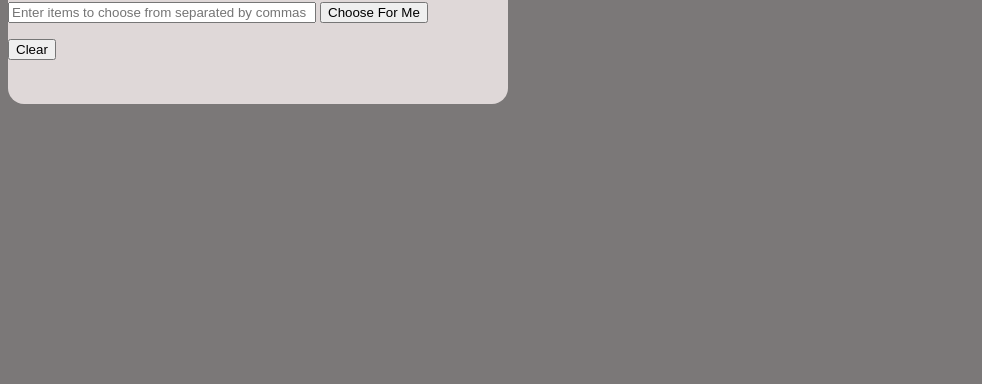
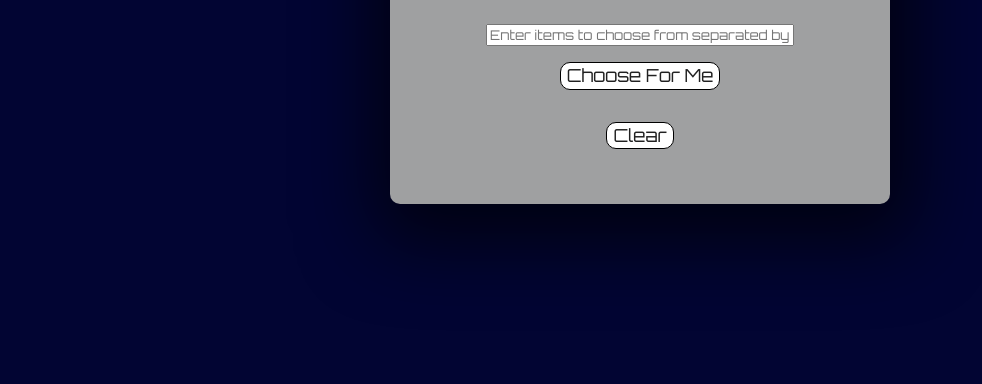
Before and after one commit to rootkitthis/HTML-random-picker, a plain HTML site: page index.html in a window 1280 px wide. Shown: the part 416-800 px from the top of the page, without its empty margins (0-982 px from the left). Drawn offline with Linux system fonts and the light colour scheme.

Commit message:
applied styling throughout.

```diff
--- a/index.css
+++ b/index.css
@@ -1,25 +1,84 @@
-body {
-    background-color: #7b7878;
+* {
+    font-family: "Orbitron", serif;
+    font-optical-sizing: auto;
+    font-weight: 400;
+    font-style: normal;
 }
 
+body {
+    background-color: #020533;
+}
 
-.wrapper {
-    display: block;
-    background-color: #dfd8d8;
-    width: 500px;
-    height: 200px;
-    border-radius: 16px;
-}
 
 h1 {
     font-size: 54px;
     margin-top: 20rem;
     text-align: center;
+    padding-top: 1rem;
+}
+
+.wrapper {
+    display: block;
+    justify-items: center;
+    background-color: #9fa0a1;
+    width: 500px;
+    height: 300px;
+    margin-left: auto;
+    margin-right: auto;
+    box-shadow: 4px 19px 73px 20px rgba(0,0,0,0.66);
+    -webkit-box-shadow: 4px 19px 73px 20px rgba(0,0,0,0.66);
+    -moz-box-shadow: 4px 19px 73px 20px rgba(0,0,0,0.66);
+    border-radius: 10px;
+}
+
+.inputBox {
+    field-sizing: content;
+    width: 300px;
+    min-width: 300px;
+    max-width: min-content;
+    overflow: scroll;
+    display: block;
+    overflow:hidden;
+    margin-left: auto;
+    margin-right: auto;
+}
+
+.chooseforme {
+    margin-top: 1rem;
+    margin-bottom: 1rem;
+    background: #fff;
+    border-radius: 10px;
+    border-style: solid;
+    border-width: .0125rem;
+    box-sizing: border-box;
+    color: #212121;
+    cursor: pointer;
+    display: inline-block;
+    font-size: 1.125rem;
+    letter-spacing: -.01em;
+    line-height: 1.3;
+    position: relative;
+    text-align: left;
+}
+
+.clear {
+    background: #fff;
+    border-radius: 10px;
+    border-style: solid;
+    border-width: .0125rem;
+    box-sizing: border-box;
+    color: #212121;
+    cursor: pointer;
+    display: inline-block;
+    font-size: 1.125rem;
+    letter-spacing: -.01em;
+    line-height: 1.3;
+    position: relative;
+    text-align: left;
 }
 
 
-
-.inputBox {
-    field-sizing: content;
-    min-width: 300px;
+#theChoice {
+    margin-top: 0rem;
+    margin-bottom: 1rem;
 }
--- a/index.html
+++ b/index.html
@@ -5,6 +5,9 @@
     <meta name="viewport" content="width=device-width, initial-scale=1.0">
     <link rel="stylesheet" href="index.css">
     <script src="script.js" ></script>
+    <link rel="preconnect" href="https://fonts.googleapis.com">
+    <link rel="preconnect" href="https://fonts.gstatic.com" crossorigin>
+    <link href="https://fonts.googleapis.com/css2?family=Orbitron:wght@400..900&display=swap" rel="stylesheet">
     <title>Random Item Picker</title>
 </head>
 <body>
@@ -14,9 +17,9 @@
         <p></p>
 
         <input type="text" id="inputBox" class="inputBox" placeholder="Enter items to choose from separated by commas">
-        <button onclick="pickForMe()">Choose For Me</button>
+        <button class="chooseforme" onclick="pickForMe()">Choose For Me</button>
         <p id="theChoice"></p>
-        <button onclick="clearButton()">Clear</button>
+        <button class="clear" onclick="clearButton()">Clear</button>
 
     </div>
 
```
